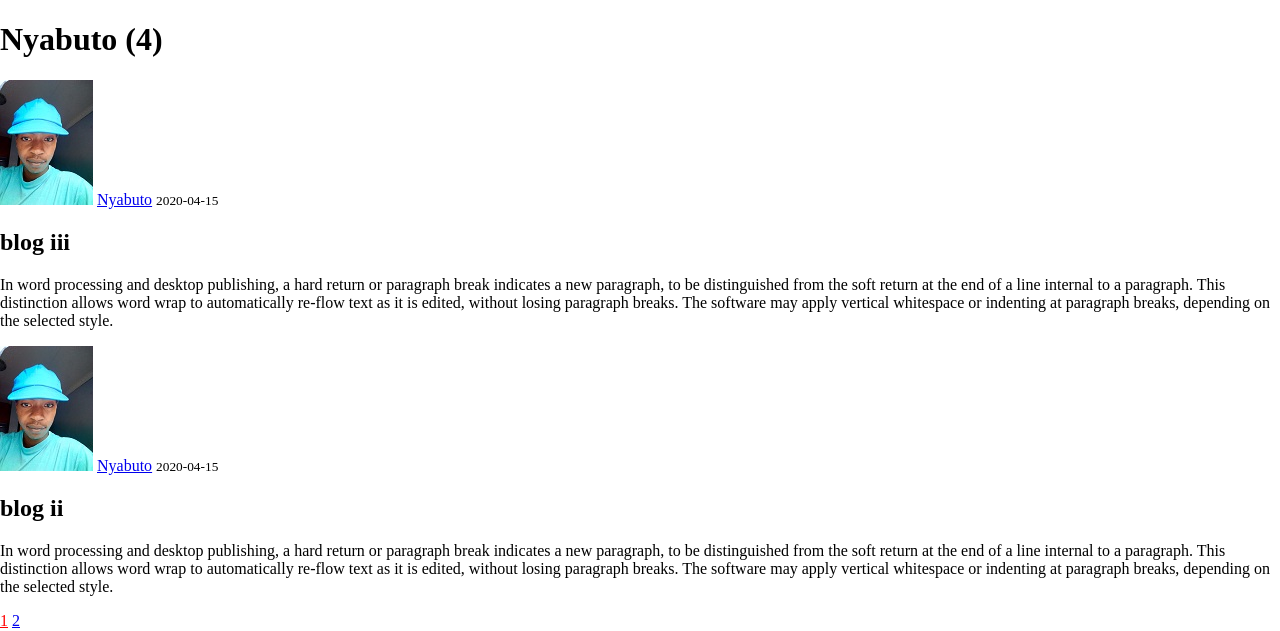
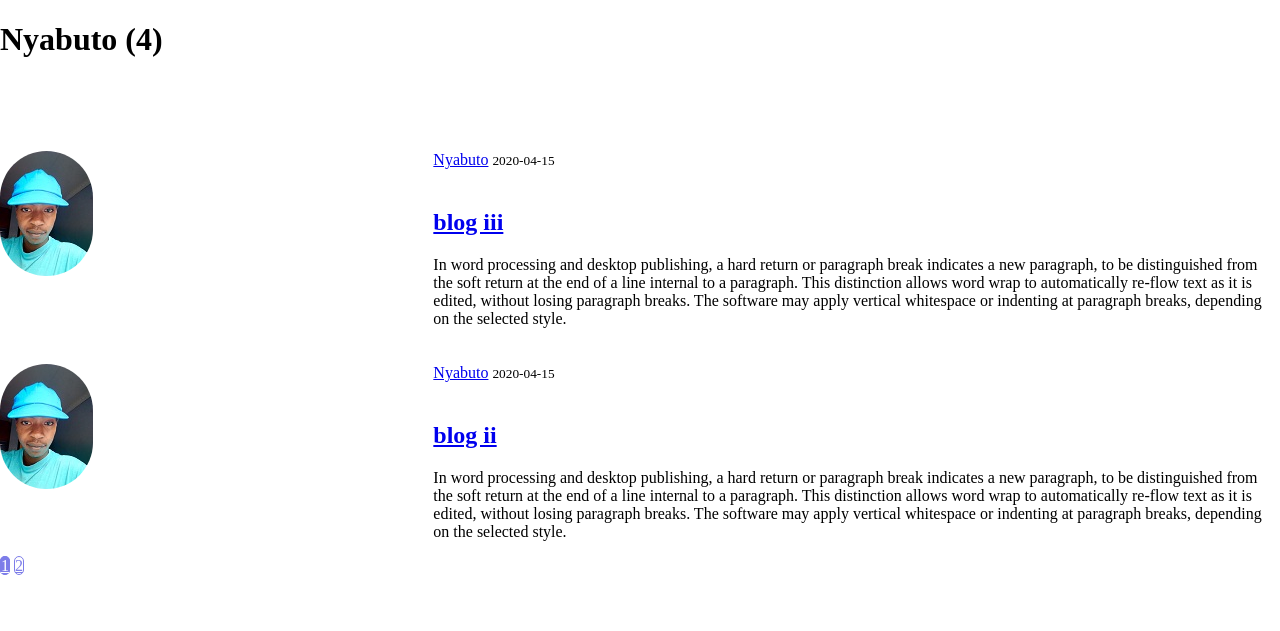
Before and after one commit to NelsonNNN/SomeTales, a Flask app: a page that uses app/templates/user.html in a window 1280 px wide. Shown: the part 169-800 px from the top of the page. Run offline with Flask 2, Linux system fonts and the light colour scheme; data comes from the database, SQL or seed files in the repository; both versions use the stored data as it was after the commit.

Commit message:
css changes

```diff
--- a/app/routes.py
+++ b/app/routes.py
@@ -13,7 +13,7 @@ from flask_login import login_user, current_user, logout_user, login_required
 @app.route('/home')
 def home():
     page = request.args.get('page', 1, type=int)
-    post=Post.query.order_by(Post.date_posted.desc()).paginate(page=page, per_page=2)
+    post=Post.query.order_by(Post.date_posted.desc()).paginate(page=page, per_page=5)
     return render_template('home.html', post=post)
 
 @app.route('/about')
--- a/app/static/css/style.css
+++ b/app/static/css/style.css
@@ -122,3 +122,92 @@ html, body{
 .here a:visited{
     color: red;
 }
+
+/*home*/
+.posts{
+    box-sizing: border-box;
+    position: absolute;
+    top: 40%;
+    margin: 0;
+}
+.article{
+    display: grid;
+    grid-gap: 20px;
+    grid-column: span;
+}
+.post-div{
+    display: grid;
+    grid-gap: 20px;
+    grid-template-columns: repeat(3, 1fr);
+    grid-template-areas:
+        'image header header'
+        'image paragraph paragraph';
+}
+.post-div img{
+    grid-area: image;
+    border-radius: 50px;
+}
+.post.div header{
+    grid-area: header;
+    align-items: center;
+}
+.post-div .para{
+    grid-area: paragraph;
+}
+.page{
+    border: 1px solid rgb(125, 125, 233);
+    color: rgb(125, 125, 233);
+    border-radius: 10px;
+    size: 20px;
+}
+.current-page{
+    border: 1px solid rgb(125, 125, 233);
+    color: rgb(255, 255, 255);
+    border-radius: 10px;
+    background-color: rgb(125, 125, 233) ;
+    size: 20px;
+}
+
+/* posts.html*/
+.form2{
+    position: absolute;
+    top: 40%;
+    left: 20%;
+    width: 60%;
+}
+.form-curly input{
+    width: 100%;
+}
+.form-curly textarea{
+    min-width: 50px;
+    min-height: 60px;
+    width: 100%;
+    height: 15em;
+}
+/*account*/
+.section{
+    display: grid;
+    grid-gap: 20px;
+    grid-template-columns: 20% 70% ;
+}
+.acc-image{
+    border-radius: 100px;
+}
+.username{
+    font-family: sans-serif;
+    font-weight: bold;
+    text-decoration: none;
+    font-size: large;
+}
+.email{
+    font-family: sans-serif;
+    font-size: medium;
+}
+
+/*editpost*/
+.div-delete form{
+    display: none;
+}
+.div-delete:active form{
+    display: block;
+}
--- a/app/templates/user.html
+++ b/app/templates/user.html
@@ -1,22 +1,30 @@
 {% extends 'layout.html' %}
 {% block content%}
     <h1>{{ user.username }} ({{post.total}})</h1>
-    <div>
+    <div class='posts'>
+        <article class='article'>
             {% for post in post.items %}
+                <div class='post-div'>
                     <img src={{ url_for('static', filename='profilepic/{}'.format(post.author.image))}}>
-            <a href='#'>{{ post.author.username}}</a>
+                    <header>
+                        <a href={{url_for('user_page', username=post.author.username)}}>{{ post.author.username}}</a>
                         <small>{{ post.date_posted.strftime('%Y-%m-%d')}}</small>
-            <h2>{{ post.title }}</h2>
+                    </header>
+                    <div class='para'>
+                        <a href={{url_for('edit_post', post_id=post.id)}}><h2>{{ post.title }}</h2></a>
                         <p>{{ post.content }}</p>
+                    </div>
+                </div>
             {% endfor %}
-    </div>
+        </article>
         {% for page_num in post.iter_pages(left_edge=1, right_edge=1, left_current=1, right_current=2)%}
             {% if page_num %}
                 {% if post.page == page_num %}
-                <a style='color:red;' href={{ url_for('user_page', username=user.username, page=page_num)}}>{{ page_num }}</a>
+                    <a class='current-page' href={{ url_for('user_page', username=user.username, page=page_num)}}>{{ page_num }}</a>
                 {% else %}
-                <a href={{ url_for('user_page', username=user.username, page=page_num)}}>{{ page_num }}</a>
+                    <a class='page' href={{ url_for('user_page', username=user.username, page=page_num)}}>{{ page_num }}</a>
                 {% endif %}
             {% endif %}
         {% endfor %}
+    </div>
 {% endblock %}
```
Also changed, not shown: app/templates/account.html (+8 -8 lines), app/templates/editpost.html (+16 -6 lines), app/templates/home.html (+13 -7 lines), app/templates/posts.html (+8 -8 lines), app/site.db, app/static/profilepic/856a1b141e5de609.jpg (added). Lines whose indentation alone changed are shown as unchanged.
